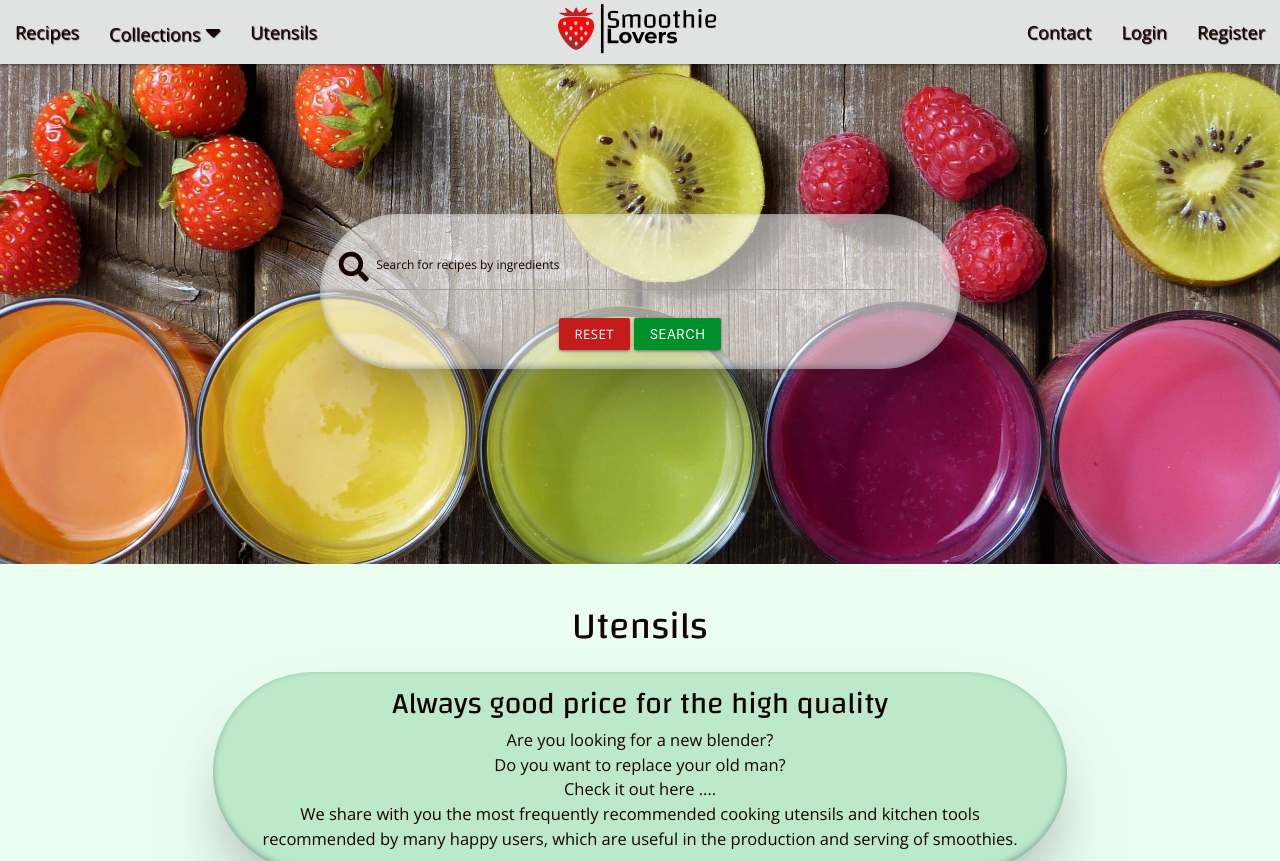
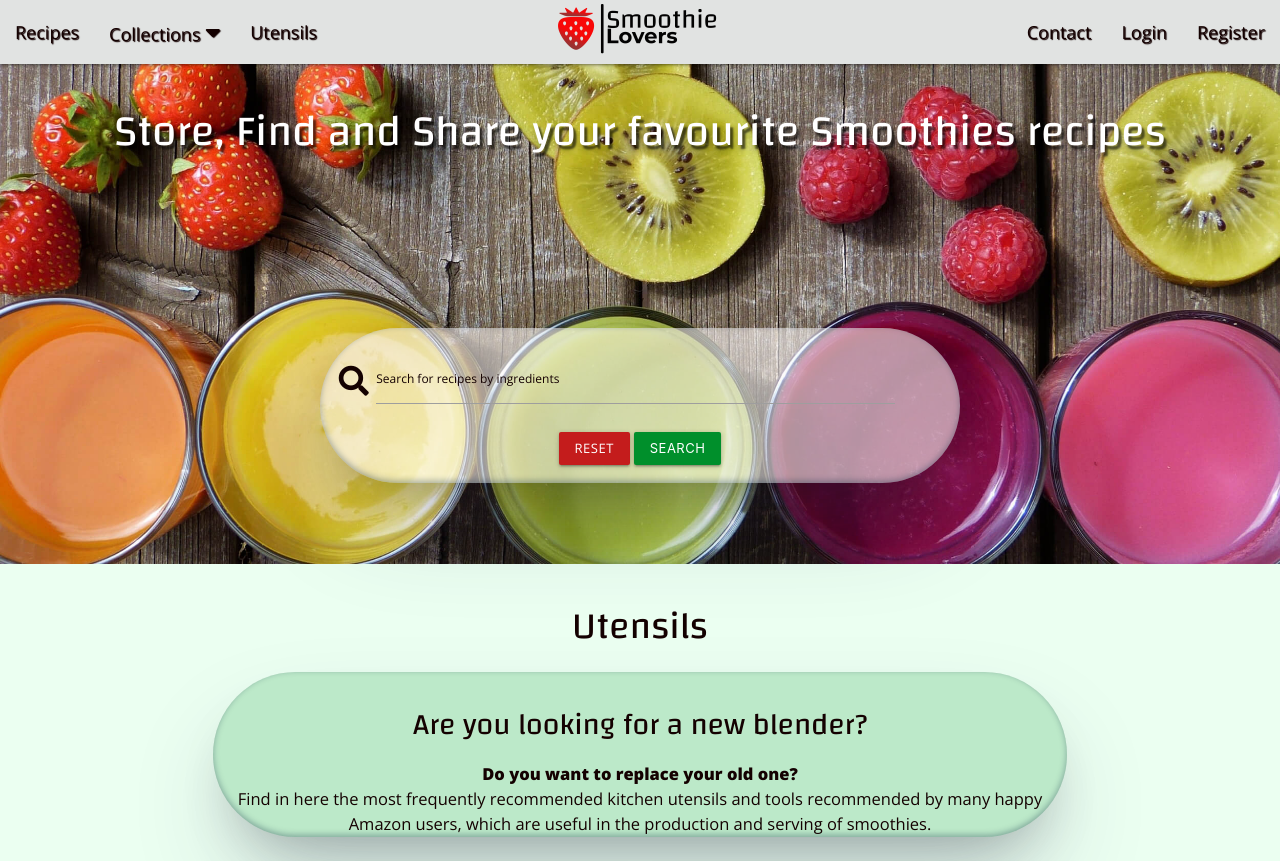
Before and after one commit to Eva-Kuk/smoothie-lovers, a Flask app: page /utensils in a window 1280 px wide. Shown: the top 861 px of the page. Run offline with Flask 2, Linux system fonts and the light colour scheme; data that the repository does not hold is empty; some libraries are stand-ins or nearby versions.

Commit message:
Add style and beautify utensils page

```diff
--- a/app.py
+++ b/app.py
@@ -218,14 +218,16 @@ def logout():
 def contact():
     if request.method == "POST":
         email = request.form.get("email")
+        print(f"Email: {email}")
         message = request.form.get("message")
 
-        msg = Message('Hello', sender=email,
+        msg = Message('Hello',
+                      sender=("Smoothie Lovers", email),
                       recipients=['webdeveloperevakukla@gmail.com'])
 
         msg.body = message
         mail.send(msg)
-        flash("Email sent Successfully")
+        flash("Email Sent Successfully")
         return redirect(url_for("contact"))
 
     return render_template("contact.html")
--- a/templates/utensils.html
+++ b/templates/utensils.html
@@ -1,16 +1,21 @@
 {% extends "base.html" %}
 {% block content %}
-<div class="container-fluid">
+
   <!--Hero Image -->
 <section id="hero-image">
+  <div class="container-fluid">
     <div class="row">
+      <div class="row">
+        <div class="col s12 center-align">
+          <h2 class="welcome-text">Store, Find and Share your favourite Smoothies recipes</h2>
+        </div>
         <!--Search Box-->
         <div class="col s12 m8 offset-m2 l6 offset-l3 center-align form-content">
           <form action="{{ url_for('regex') }}" method="post">
             <div class="row search-margin-bottom ">
               <div class="col s11 input-field input-margin-top">
                 <i class="fas fa-search prefix"></i>
-              <input type="text" name="query" id="query" minlenght="3" class="validate" required>
+                <input type="text" name="query" id="query" class="validate" required>
                 <label for="query">Search for recipes by ingredients</label>
               </div>
             </div>
@@ -24,18 +29,21 @@
         </div>
       </div>
     </div>
+  </div>
 </section>
+
+<section>
   <h1 class="center-align">Utensils</h1>
   <div class="row">
     <div class="col s12 m8 offset-m2 box-style">
-    <h2 class="center-align category-name">Always good price for the high quality</h2>
-    <p class="category-description">Are you looking for a new blender?<br>
-     Do you want to replace your old man?<br>
-     Check it out here ....<br>
-    We share with you the most frequently recommended cooking utensils and kitchen tools recommended by many happy users, which are useful in the production and serving of smoothies.</p>
+      <h2 class="utensils-heading-style">Are you looking for a new blender?</h2>
+      <p class="utensils-category-description">
+        <b>Do you want to replace your old one?</b><br>
+        Find in here the most frequently recommended kitchen utensils and tools recommended by many happy Amazon
+        users, which are useful in the production and serving of smoothies.
+      </p>
     </div>
   </div>
-<section>
     <!--CREDIT: Card Reveal code customized from materializecss-->
     <div class="container">
       <div class="row">
@@ -47,20 +55,26 @@
                 src="https://m.media-amazon.com/images/I/71hObPPkbzL._AC_SL1500_.jpg" alt="Ninja Nutri Slim Blender">
             </div>
             <div class="card-content">
-            <span class="card-title activator title-font-weight">Ninja Nutri Slim Blender
-              <i class="fas fa-eye font-red right tooltipped " data-position="top" data-tooltip="About item"></i></span>
-            <p><a href="https://www.amazon.co.uk/Ninja-QB3001UKS-Blender-Smoothie-Silver/dp/B07Q6GT98V/ref=sr_1_9?dchild=1&keywords=smoothie+blender&qid=1627694386&s=kitchen&sr=1-9" target="_blank" rel="noopener">
-              <i class="fab fa-amazon amazon-buy tooltipped " data-position="top" data-tooltip="Buy in here"></i></a>
+              <span class="card-title activator">Ninja Nutri Slim Blender
+                <i class="fas fa-eye font-red right tooltipped " data-position="top"
+                  data-tooltip="About item"></i></span>
+              <p><a
+                  href="https://www.amazon.co.uk/Ninja-QB3001UKS-Blender-Smoothie-Silver/dp/B07Q6GT98V/ref=sr_1_9?dchild=1&keywords=smoothie+blender&qid=1627694386&s=kitchen&sr=1-9"
+                  target="_blank" rel="noopener">
+                  <i class="fab fa-amazon amazon-buy tooltipped " data-position="top"
+                    data-tooltip="Buy in here"></i></a>
               </p>
             </div>
             <div class="card-reveal">
               <span class="card-title">Ninja Nutri Slim Blender<i class="far fa-times-circle font-red right"></i></span>
               <h4>About this item:</h4>
-            <p><b>SLIM</b>, compact nutri Ninja personal blender, Blends delicious, super-smooth, nutritious smoothies in
+              <p><b>SLIM</b>, compact nutri Ninja personal blender, Blends delicious, super-smooth, nutritious smoothies
+                in
                 seconds.
                 <b>POWERFULL</b> 700 W motor drives specially-designed Ninja blades.
                 <b>PULSE</b> action blends whole fruits, vegetables, nuts.
-              seeds and crushes ice, Includes two dishwasher-safe, <b>BPA-free</b> tritan cups, two sip and seal lids, recipe
+                seeds and crushes ice, Includes two dishwasher-safe, <b>BPA-free</b> tritan cups, two sip and seal lids,
+                recipe
                 guide. </p>
             </div>
           </div>
@@ -73,11 +87,14 @@
                 src="https://m.media-amazon.com/images/I/81OBFjbdFWL._AC_SL1500_.jpg" alt="Nutribullet blender">
             </div>
             <div class="card-content">
-            <span class="card-title activator title-font-weight">NutriBullet 900W Blender
-              <i class="fas fa-eye font-red right tooltipped " data-position="top" data-tooltip="About item"></i></span>
-            <p><a href="https://www.amazon.co.uk/NutriBullet-900W-Blender-Champagne-Multi-Function/dp/B01N39HGLD/ref=bmx_dp_ulbolyoo_1/260-4143937-7260128?pd_rd_w=rO3BW&pf_rd_p=eb113e0f-8c39-4b39-8cfa-62247fe4355e&pf_rd_r=A166XXR5H0AM5TWKX5R0&pd_rd_r=d8c663a0-e2be-4cf3-a010-41b1bfe681e3&pd_rd_wg=p0YgX&pd_rd_i=B01N39HGLD&psc=1"
+              <span class="card-title activator">NutriBullet 900W Blender
+                <i class="fas fa-eye font-red right tooltipped " data-position="top"
+                  data-tooltip="About item"></i></span>
+              <p><a
+                  href="https://www.amazon.co.uk/NutriBullet-900W-Blender-Champagne-Multi-Function/dp/B01N39HGLD/ref=bmx_dp_ulbolyoo_1/260-4143937-7260128?pd_rd_w=rO3BW&pf_rd_p=eb113e0f-8c39-4b39-8cfa-62247fe4355e&pf_rd_r=A166XXR5H0AM5TWKX5R0&pd_rd_r=d8c663a0-e2be-4cf3-a010-41b1bfe681e3&pd_rd_wg=p0YgX&pd_rd_i=B01N39HGLD&psc=1"
                   target="_blank" rel="noopener">
-              <i class="fab fa-amazon amazon-buy tooltipped " data-position="top" data-tooltip="Buy in here"></i></a>
+                  <i class="fab fa-amazon amazon-buy tooltipped " data-position="top"
+                    data-tooltip="Buy in here"></i></a>
               </p>
             </div>
             <div class="card-reveal">
@@ -85,10 +102,14 @@
               <h4>About this item:</h4>
               <p><b>NUTRIBULLET ACTIVE LIFESTYLE BLENDER</b> - the original and best-selling NUTRiBULLET.
                 <b>POWERFUL NUTRIENT EXTRACTOR</b> - 900-watt motor generates 50% more power than previous models.
-              The extractor blades and cyclonic action bursts open seeds, cracks through stems, and shreds tough skins to get the most out of your fruit and vegetables.
-              <b>GOODNESS ON-THE-GO</b> - whether you're on the school run or heading to the gym fitting vegetables and fruits into your daily routine is made even easier with 2 sizes of travel cups.
+                The extractor blades and cyclonic action bursts open seeds, cracks through stems, and shreds tough skins
+                to get the most out of your fruit and vegetables.
+                <b>GOODNESS ON-THE-GO</b> - whether you're on the school run or heading to the gym fitting vegetables
+                and fruits into your daily routine is made even easier with 2 sizes of travel cups.
                 <b>QUICK & EASY</b>- quick and easy Clean - Simply rinse under warm tap water.
-              <b>ESSENTIAL NUTRITION - PRO 900</b> Series completely breaks down your food, liquefying and mixing together all the essential nutrition. Perfect for making cool beverages, smoothies, juices, protein shakes or sports drinks.</p>
+                <b>ESSENTIAL NUTRITION - PRO 900</b> Series completely breaks down your food, liquefying and mixing
+                together all the essential nutrition. Perfect for making cool beverages, smoothies, juices, protein
+                shakes or sports drinks.</p>
             </div>
           </div>
         </div>
@@ -100,20 +121,27 @@
                 src="https://m.media-amazon.com/images/I/716dcTASziS._AC_SL1500_.jpg" alt="Portable Smoothie Blender">
             </div>
             <div class="card-content">
-            <span class="card-title activator title-font-weight">Portable Smoothie Blender
-              <i class="fas fa-eye font-red right tooltipped " data-position="top" data-tooltip="About item"></i></span>
-            <p><a href="https://www.amazon.co.uk/Ninja-QB3001UKS-Blender-Smoothie-Silver/dp/B07Q6GT98V/ref=sr_1_9?dchild=1&keywords=smoothie+blender&qid=1627694386&s=kitchen&sr=1-9" target="_blank" rel="noopener">
-              <i class="fab fa-amazon amazon-buy tooltipped " data-position="top" data-tooltip="Buy in here"></i></a>
+              <span class="card-title activator">Portable Smoothie Blender
+                <i class="fas fa-eye font-red right tooltipped " data-position="top"
+                  data-tooltip="About item"></i></span>
+              <p><a
+                  href="https://www.amazon.co.uk/Ninja-QB3001UKS-Blender-Smoothie-Silver/dp/B07Q6GT98V/ref=sr_1_9?dchild=1&keywords=smoothie+blender&qid=1627694386&s=kitchen&sr=1-9"
+                  target="_blank" rel="noopener">
+                  <i class="fab fa-amazon amazon-buy tooltipped " data-position="top"
+                    data-tooltip="Buy in here"></i></a>
               </p>
             </div>
             <div class="card-reveal">
-            <span class="card-title">Portable Smoothie Blender<i class="far fa-times-circle font-red right"></i></span>
+              <span class="card-title">Portable Smoothie Blender<i
+                  class="far fa-times-circle font-red right"></i></span>
               <h4>About this item:</h4>
               <p><b>PORTABLE Smoothie Blender</b>, Milk Shake Smoothie Maker Mini Size with Six Blades.
                 400ML USB. Rechargeable Juicer Machine Cup, Hand Held Personal Blender for Home, Outdoor, Travel,
-               Portable, Durable & Convenient - The blender have built-in <b>2000mAh</b> rechargeable battery, and the charging time is about 2 hours.
+                Portable, Durable & Convenient - The blender have built-in <b>2000mAh</b> rechargeable battery, and the
+                charging time is about 2 hours.
                 it can be used for 10-15 times after it is full charged.
-              <b>>SAFETY & HEALTHY</b> - This smoothie maker was made of<b>eco-friendly</b>, food-grade non-toxic PCTG material, <b>BPA free</b>.
+                <b>>SAFETY & HEALTHY</b> - This smoothie maker was made of<b>eco-friendly</b>, food-grade non-toxic PCTG
+                material, <b>BPA free</b>.
               </p>
             </div>
           </div>
@@ -122,22 +150,31 @@
         <div class="col s12 m6">
           <div class="card">
             <div class="card-image waves-effect waves-block waves-light">
-            <img class="activator card-image-padding equal-img-size" src="https://m.media-amazon.com/images/I/71bEG4nG8aL._AC_SL1300_.jpg" alt="Paper Smoothie Straws">
+              <img class="activator card-image-padding equal-img-size"
+                src="https://m.media-amazon.com/images/I/71bEG4nG8aL._AC_SL1300_.jpg" alt="Paper Smoothie Straws">
             </div>
             <div class="card-content">
-            <span class="card-title activator title-font-weight">Paper Smoothie Straws
-              <i class="fas fa-eye font-red right tooltipped " data-position="top" data-tooltip="About item"></i></span>
-            <p><a href="https://www.amazon.co.uk/Smoothie-Straws-Biodegradable-Assorted-Colors/dp/B07QPQB2YD/ref=bmx_dp_ve42fu6o_1/260-4143937-7260128?pd_rd_w=Z8VBF&pf_rd_p=eb113e0f-8c39-4b39-8cfa-62247fe4355e&pf_rd_r=X9AMDT0KP1SGE7JRKKJM&pd_rd_r=1e189026-8fd7-443f-b74d-a6b3fe62396f&pd_rd_wg=nYnx9&pd_rd_i=B07QPQB2YD&psc=1" target="_blank" rel="noopener">
-              <i class="fab fa-amazon amazon-buy tooltipped " data-position="top" data-tooltip="Buy in here"></i></a>
+              <span class="card-title activator">Paper Smoothie Straws
+                <i class="fas fa-eye font-red right tooltipped " data-position="top"
+                  data-tooltip="About item"></i></span>
+              <p><a
+                  href="https://www.amazon.co.uk/Smoothie-Straws-Biodegradable-Assorted-Colors/dp/B07QPQB2YD/ref=bmx_dp_ve42fu6o_1/260-4143937-7260128?pd_rd_w=Z8VBF&pf_rd_p=eb113e0f-8c39-4b39-8cfa-62247fe4355e&pf_rd_r=X9AMDT0KP1SGE7JRKKJM&pd_rd_r=1e189026-8fd7-443f-b74d-a6b3fe62396f&pd_rd_wg=nYnx9&pd_rd_i=B07QPQB2YD&psc=1"
+                  target="_blank" rel="noopener">
+                  <i class="fab fa-amazon amazon-buy tooltipped " data-position="top"
+                    data-tooltip="Buy in here"></i></a>
               </p>
             </div>
             <div class="card-reveal">
               <span class="card-title">Paper Smoothie Straws<i class="far fa-times-circle font-red right"></i></span>
               <h4>About this item:</h4>
-            <p>Comfy Package <b>JUMBO PAPER 100% Biodegradable</b> Smoothie Straws' jumbo 10 mm diameter and 9" height is perfect for enjoying thicker drinks such as smoothies,
-              <b>ECO-FRIENDLY</b> disposable paper smoothie straws made with 100% biodegradable environmental friendly materials.
-              With <b>BPA-FREE</b> paper and food-safe ink that doesn't bleed it's the ideal paper smoothie straws to pop into your cup of water or juice.
-              Made with multiple layers of thick paper and will not fall apart, melt or get soggy in liquid for an extended period of time.
+              <p>Comfy Package <b>JUMBO PAPER 100% Biodegradable</b> Smoothie Straws' jumbo 10 mm diameter and 9" height
+                is perfect for enjoying thicker drinks such as smoothies,
+                <b>ECO-FRIENDLY</b> disposable paper smoothie straws made with 100% biodegradable environmental friendly
+                materials.
+                With <b>BPA-FREE</b> paper and food-safe ink that doesn't bleed it's the ideal paper smoothie straws to
+                pop into your cup of water or juice.
+                Made with multiple layers of thick paper and will not fall apart, melt or get soggy in liquid for an
+                extended period of time.
                 Assorted bright colored paper.</p>
             </div>
           </div>
@@ -150,19 +187,28 @@
                 src="https://m.media-amazon.com/images/I/61D1kX6h5wL._AC_SL1500_.jpg" alt="Smoothie reusable Tumbler">
             </div>
             <div class="card-content">
-            <span class="card-title activator title-font-weight">Reusable Smoothie Tumbler
-              <i class="fas fa-eye font-red right tooltipped " data-position="top" data-tooltip="About item"></i></span>
-            <p><a href="https://www.amazon.co.uk/Leakproof-Dodoko-Resealable-Dishwasher-Shatterproof/dp/B08DMC4HTK/ref=sr_1_50?dchild=1&keywords=smoothie&qid=1627760969&s=kitchen&sr=1-50" target="_blank" rel="noopener">
-              <i class="fab fa-amazon amazon-buy tooltipped " data-position="top" data-tooltip="Buy in here"></i></a>
+              <span class="card-title activator">Smoothie Tumbler
+                <i class="fas fa-eye font-red right tooltipped " data-position="top"
+                  data-tooltip="About item"></i></span>
+              <p><a
+                  href="https://www.amazon.co.uk/Leakproof-Dodoko-Resealable-Dishwasher-Shatterproof/dp/B08DMC4HTK/ref=sr_1_50?dchild=1&keywords=smoothie&qid=1627760969&s=kitchen&sr=1-50"
+                  target="_blank" rel="noopener">
+                  <i class="fab fa-amazon amazon-buy tooltipped " data-position="top"
+                    data-tooltip="Buy in here"></i></a>
               </p>
             </div>
             <div class="card-reveal">
-            <span class="card-title">Reusable Smoothie Tumbler <i class="far fa-times-circle font-red right"></i></span>
+              <span class="card-title">Reusable Smoothie Tumbler <i
+                  class="far fa-times-circle font-red right"></i></span>
               <h4>About this item:</h4>
-            <p><b>UNIQUE WIDE RESEALABLE LID WITH BIG STRAW</b>: We understand the frustration when the mouth is too small for the drink.
-              <b>EASY TO CLEAN</b>: This shatterproof 24 ounce tritan cup is completely dishwasher safe making cleaning via hand wash an optional preference.
-              <b>PORTABLE AND SLEEK</b>: It doesn't matter if you are drinking iced coffee or boiling tea, our cork band sleeve will save the temperature of the drink only for your tongue.
-              <b>HIGH QUALITY AND ECO-FRIENDLY</b>: Throw away less bubble tea cup with this reusable tumbler. Completely BPA free. </p>
+              <p><b>UNIQUE WIDE RESEALABLE LID WITH BIG STRAW</b>: We understand the frustration when the mouth is too
+                small for the drink.
+                <b>EASY TO CLEAN</b>: This shatterproof 24 ounce tritan cup is completely dishwasher safe making
+                cleaning via hand wash an optional preference.
+                <b>PORTABLE AND SLEEK</b>: It doesn't matter if you are drinking iced coffee or boiling tea, our cork
+                band sleeve will save the temperature of the drink only for your tongue.
+                <b>HIGH QUALITY AND ECO-FRIENDLY</b>: Throw away less bubble tea cup with this reusable tumbler.
+                Completely BPA free. </p>
             </div>
           </div>
         </div>
@@ -171,24 +217,32 @@
         <div class="col s12 m6">
           <div class="card">
             <div class="card-image waves-effect waves-block waves-light">
-            <img class="activator card-image-padding equal-img-size" src="https://m.media-amazon.com/images/I/8190o334SsL._AC_SL1500_.jpg" alt="Blender Smoothie Maker">
+              <img class="activator card-image-padding equal-img-size"
+                src="https://m.media-amazon.com/images/I/8190o334SsL._AC_SL1500_.jpg" alt="Blender Smoothie Maker">
             </div>
             <div class="card-content">
-            <span class="card-title activator title-font-weight">Blender Smoothie Maker
-              <i class="fas fa-eye font-red right tooltipped " data-position="top" data-tooltip="About item"></i></span>
-            <p><a href="https://www.amazon.co.uk/Professional-Icebreaker-Stainless-Countertop-Container/dp/B09875LP5L/ref=sr_1_65?dchild=1&keywords=smoothie&qid=1627761578&s=kitchen&sr=1-65" target="_blank" rel="noopener">
-              <i class="fab fa-amazon amazon-buy tooltipped " data-position="top" data-tooltip="Buy in here"></i></a>
+              <span class="card-title activator">Blender Smoothie Maker
+                <i class="fas fa-eye font-red right tooltipped " data-position="top"
+                  data-tooltip="About item"></i></span>
+              <p><a
+                  href="https://www.amazon.co.uk/Professional-Icebreaker-Stainless-Countertop-Container/dp/B09875LP5L/ref=sr_1_65?dchild=1&keywords=smoothie&qid=1627761578&s=kitchen&sr=1-65"
+                  target="_blank" rel="noopener">
+                  <i class="fab fa-amazon amazon-buy tooltipped " data-position="top"
+                    data-tooltip="Buy in here"></i></a>
               </p>
             </div>
             <div class="card-reveal">
               <span class="card-title">Blender Smoothie Maker<i class="far fa-times-circle font-red right"></i></span>
               <h4>About this item:</h4>
-            <p><b>ULTRA HIGH SPEED Blenders</b>The smoothie maker blender working faster and smoother for the <b>2000W power</b>.
-              The <b>6 blades in stainless steel</b> break cell walls of food easily, releasing more nutrition in seconds.
-              This one blender acts as a juicer, nuts and coffee grinder, and ice smoothies machine for multiple using.
-              <b>VARIABLE SPEED</b> Control & Pre-programmed Setting.The motor based with an easily adjust 6-speed control
+              <p><b>ULTRA HIGH SPEED Blenders</b>The smoothie maker blender working faster and smoother for the <b>2000W
+                  power</b>.
+                The <b>6 blades in stainless steel</b> break cell walls of food easily, releasing more nutrition in
+                seconds.
+                This one blender acts as a juicer, nuts and coffee grinder, and ice smoothies machine for multiple
+                using.
+                <b>VARIABLE SPEED</b> Control & Pre-programmed Setting.The motor based with an easily adjust 6-speed
+                control
                 and 3 pre-programmed settings to achieve a variety of textures.</p>
-          </div>
             </div>
           </div>
         </div>
```
Lines whose indentation alone changed are shown as unchanged.
